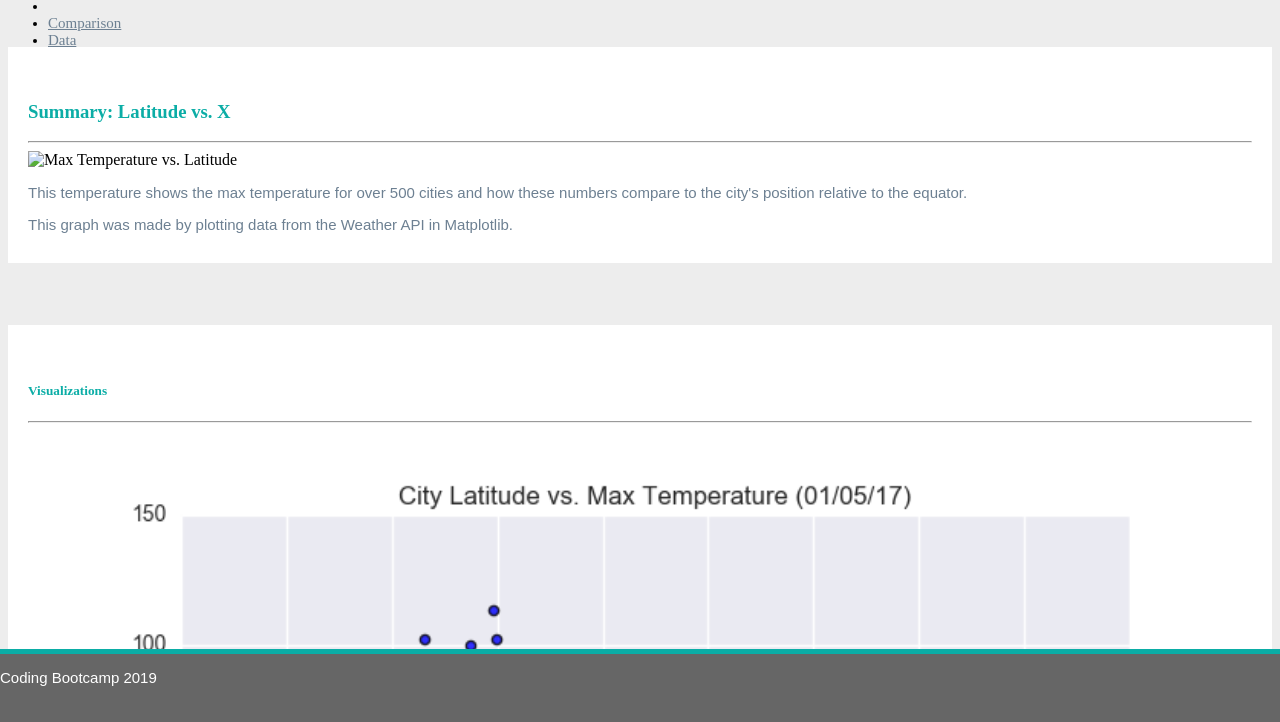
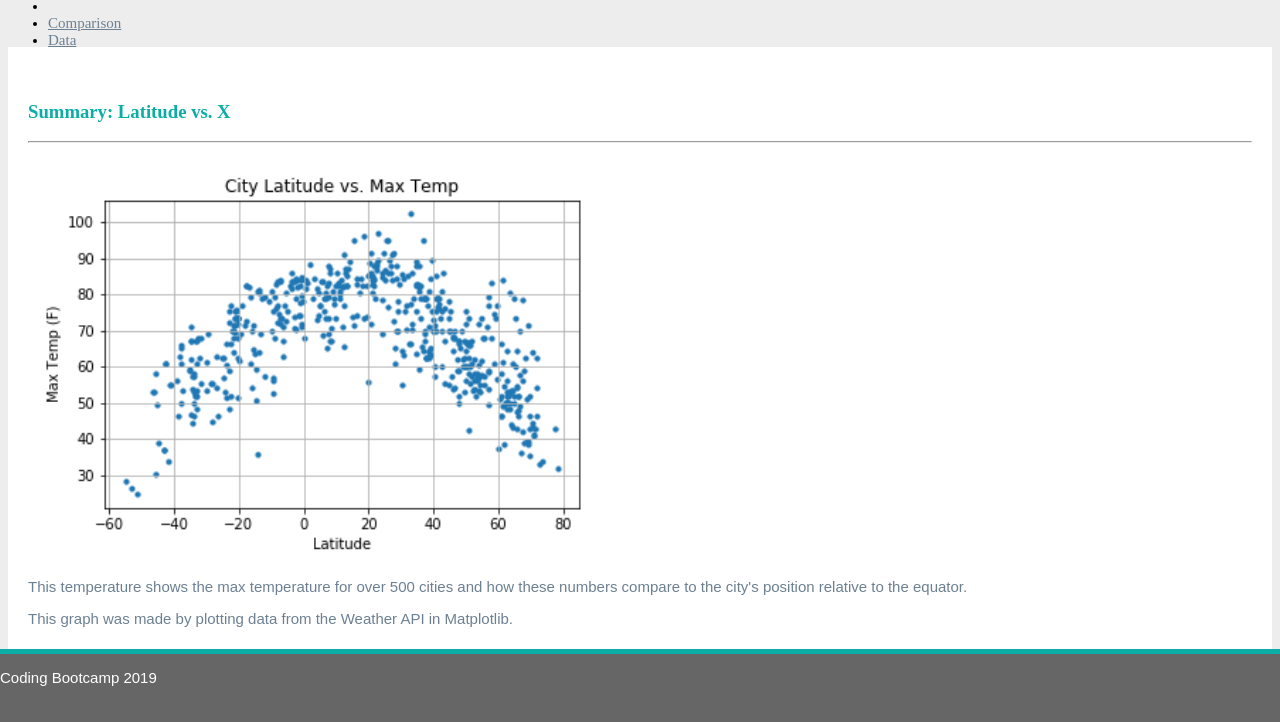
Before and after one commit to ericlitz/ericlitz.github.io, a plain HTML site: page index.html in a window 1280 px wide. Shown: the part 76-798 px from the top of the page. Drawn offline with nearby package versions, Linux system fonts and the light colour scheme.

Commit message:
Update index.html

```diff
--- a/index.html
+++ b/index.html
@@ -48,7 +48,7 @@
                 <div class="box">
                     <h3 class="title">Summary: Latitude vs. X</h3>
                     <hr>
-                    <img src="Max Temp vs. Lat.png" class="visualization" alt="Max Temperature vs. Latitude">
+                    <img src="Max_Temp vs. Lat.png" class="visualization" alt="Max Temperature vs. Latitude">
                     <p>This temperature shows the max temperature for over 500 cities and how these numbers compare to the city's position relative to the equator.</p>
                     <p>This graph was made by plotting data from the Weather API in Matplotlib.</p>
                 </div>
```
